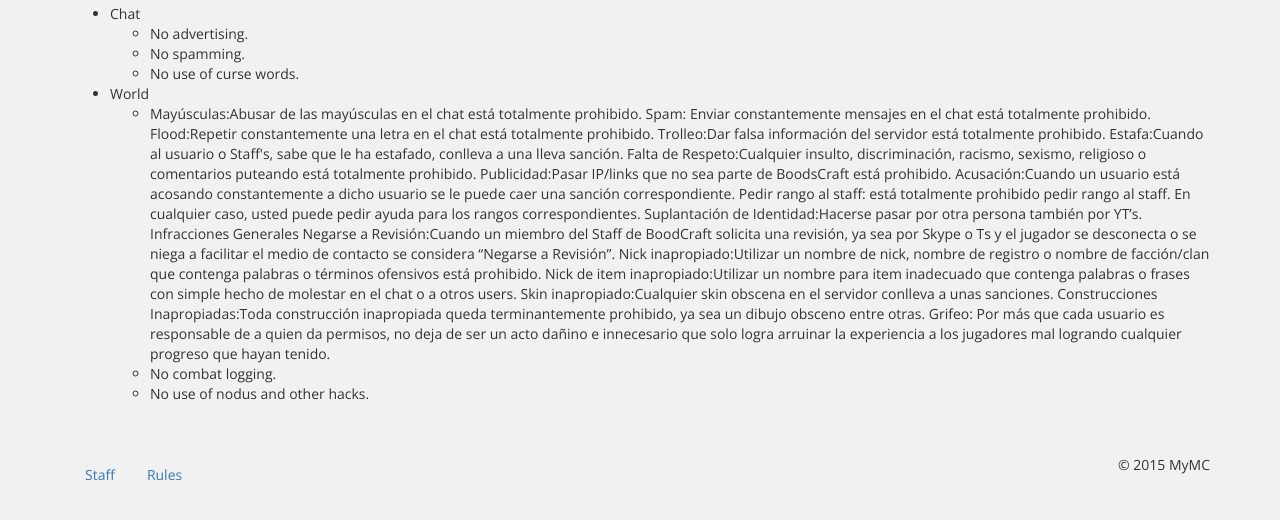
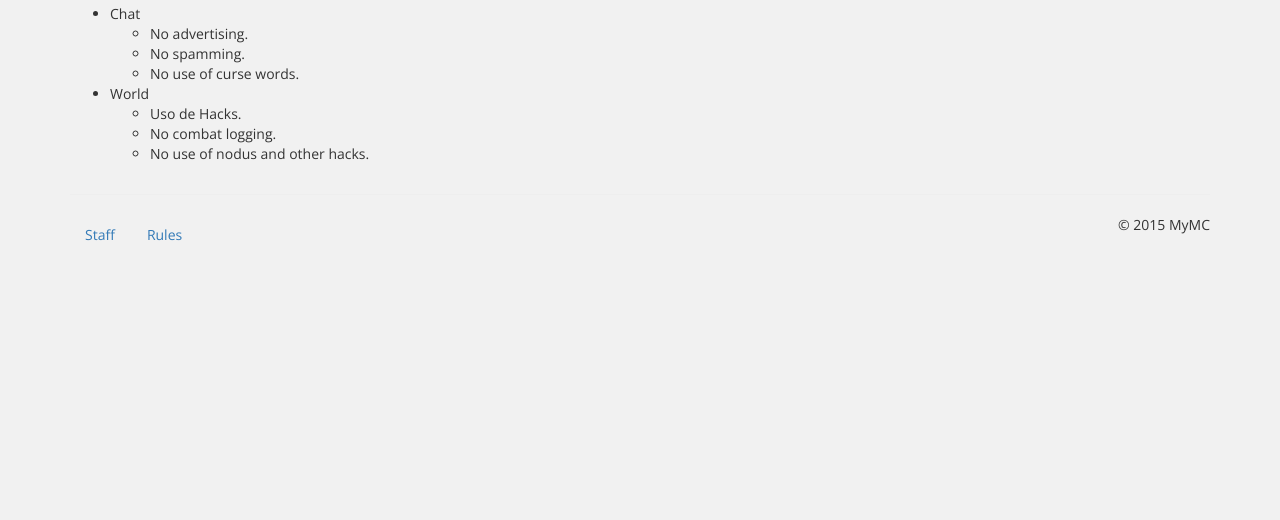
Before and after one commit to xXTh3WitherN/BoodCraft, a plain HTML site: page rules.html in a window 1280 px wide. Shown: the part 226-746 px from the top of the page. Drawn offline with nearby package versions, Linux system fonts and the light colour scheme.

Commit message:
Update rules.html

```diff
--- a/rules.html
+++ b/rules.html
@@ -54,23 +54,7 @@
 						<li>
 						World
 							<ul>
-								<li>Mayúsculas:Abusar de las mayúsculas en el chat está totalmente prohibido.
-Spam: Enviar constantemente mensajes en el chat está totalmente prohibido.
-Flood:Repetir constantemente una letra en el chat está totalmente prohibido.
-Trolleo:Dar falsa información del servidor está totalmente prohibido.
-Estafa:Cuando al usuario o Staff's, sabe que le ha estafado, conlleva a una lleva sanción.
-Falta de Respeto:Cualquier insulto, discriminación, racismo, sexismo, religioso o comentarios puteando está totalmente prohibido.
-Publicidad:Pasar IP/links que no sea parte de BoodsCraft está prohibido.
-Acusación:Cuando un usuario está acosando constantemente a dicho usuario se le puede caer una sanción correspondiente.
-Pedir rango al staff: está totalmente prohibido pedir rango al staff. En cualquier caso, usted puede pedir ayuda para los rangos correspondientes.
-Suplantación de Identidad:Hacerse pasar por otra persona también por YT’s.
-Infracciones Generales
-Negarse a Revisión:Cuando un miembro del Staff de BoodCraft solicita una revisión, ya sea por Skype o Ts y el jugador se desconecta o se niega a facilitar el medio de contacto se considera “Negarse a Revisión”.
-Nick inapropiado:Utilizar un nombre de nick, nombre de registro o nombre de facción/clan que contenga palabras o términos ofensivos está prohibido.
-Nick de item inapropiado:Utilizar un nombre para item inadecuado que contenga palabras o frases con simple hecho de molestar en el chat o a otros users.
-Skin inapropiado:Cualquier skin obscena en el servidor conlleva a unas sanciones.
-Construcciones Inapropiadas:Toda construcción inapropiada queda terminantemente prohibido, ya sea un dibujo obsceno entre otras.
-Grifeo: Por más que cada usuario es responsable de a quien da permisos, no deja de ser un acto dañino e innecesario que solo logra arruinar la experiencia a los jugadores mal logrando cualquier progreso que hayan tenido.</li>
+								<li>Uso de Hacks.</li>
 								<li>No combat logging.</li>
 								<li>No use of nodus and other hacks.</li>
 							</ul>
```
